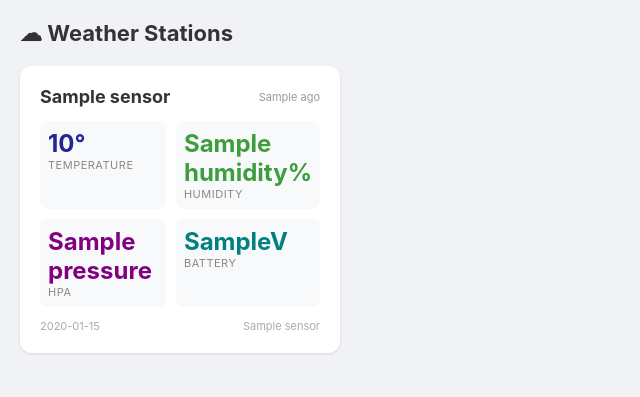
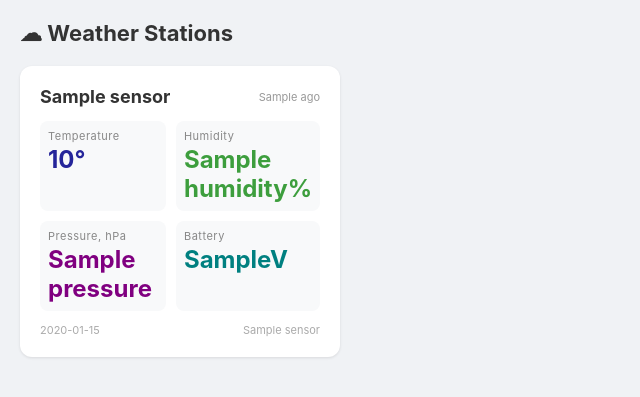
Before and after one commit to ConstdR/esp32Metheo, a Python web app: template server/templates/index.html in a window 1280 px wide. Shown: the top 397 px of the page, without its empty margins (0-640 px from the left). Run offline with Jinja, Linux system fonts and the light colour scheme; the template is opened without the code that fills it: most values are stand-ins (such as "Sample title", 1, 10 or a date in 2020).

Commit message:
more templates fixes

```diff
--- a/server/templates/index.html
+++ b/server/templates/index.html
@@ -23,7 +23,8 @@
   .readings { display: grid; grid-template-columns: 1fr 1fr; gap: 10px }
   .reading { padding: 8px; border-radius: 8px; background: #f8f9fa }
   .reading .value { font-size: 24px; font-weight: 700 }
-  .reading .label { font-size: 11px; color: #888; text-transform: uppercase; letter-spacing: 0.5px }
+  .reading .label { font-size: 11px; color: #888; letter-spacing: 0.5px;
+                    margin-bottom: 2px }
   .r-temp .value { color: #25259a }
   .r-hum .value { color: #3d9e3d }
   .r-pres .value { color: #800080 }
@@ -47,22 +48,22 @@
   </div>
   <div class="readings">
     <div class="reading r-temp">
+      <div class="label">Temperature</div>
       <div class="value">{{s.temperature}}°</div>
-      <div class="label">Temperature</div>
     </div>
     <div class="reading r-hum">
+      <div class="label">Humidity</div>
       <div class="value">{{s.humidity}}%</div>
-      <div class="label">Humidity</div>
     </div>
     {% if s.pressure %}
     <div class="reading r-pres">
+      <div class="label">Pressure, hPa</div>
       <div class="value">{{s.pressure}}</div>
-      <div class="label">hPa</div>
     </div>
     {% endif %}
     <div class="reading r-volt{% if s.low_bat %} low{% endif %}">
+      <div class="label">Battery{% if s.low_bat %} ⚠{% endif %}</div>
       <div class="value">{{s.v}}V</div>
-      <div class="label">Battery{% if s.low_bat %} ⚠{% endif %}</div>
     </div>
   </div>
   <div class="card-footer">
```
Also changed, not shown: server/templates/graph.html (+8 -7 lines).
